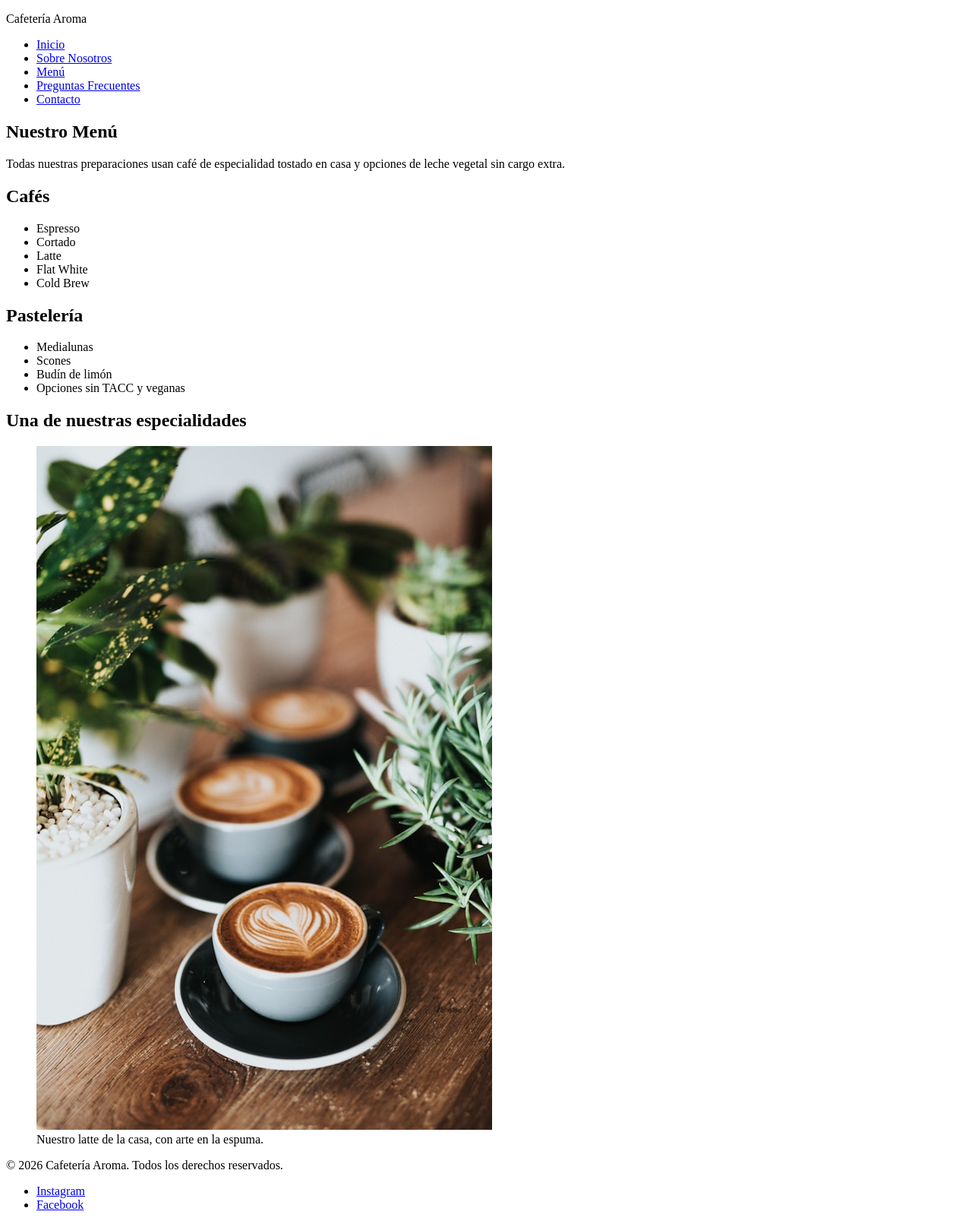
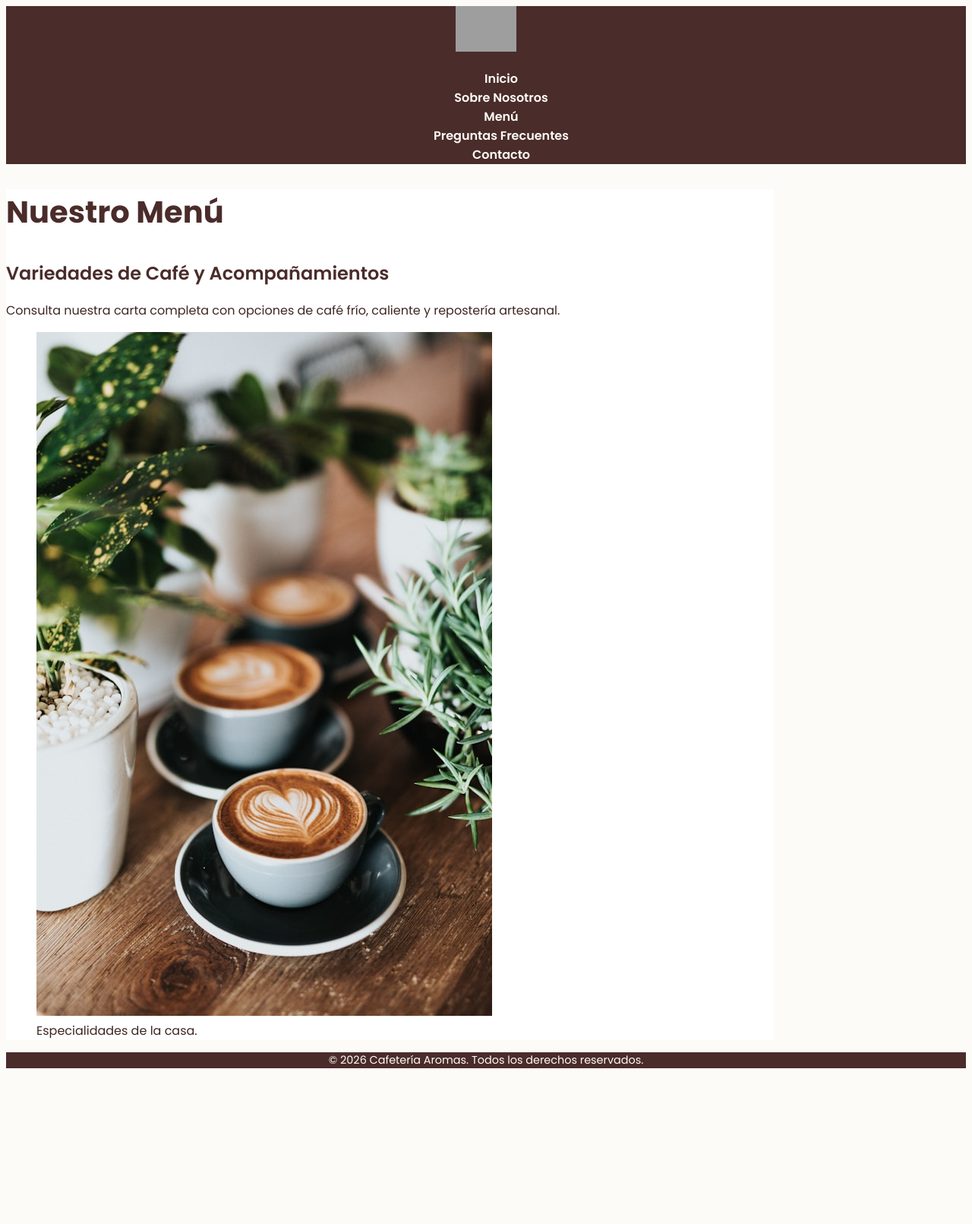
Before and after one commit to Agustinmaciel7/cafeteria-aromas, a plain HTML site: page pages/menu.html in a window 1280 px wide. Shown: the whole page at 76% size. After the commit the page ends 1421 px from the top, so only its background shows below. Drawn offline with Linux system fonts and the light colour scheme; grey boxes are pictures that could not be loaded.

Commit message:
style: actualizar estilos tipograficos y paleta de colores
Se aplicó una nueva paleta de colores, ajustes en los tamaños de fuente, line-height y refinamiento de estilos generales para mejorar la legibilidad y presentación visual.

```diff
--- a/pages/menu.html
+++ b/pages/menu.html
@@ -3,69 +3,42 @@
 <head>
   <meta charset="UTF-8">
   <meta name="viewport" content="width=device-width, initial-scale=1.0">
-    <title>Cafetería Aroma - Menú</title>
+  <title>Menú - Cafetería Aromas</title>
+  <link rel="stylesheet" href="../styles/styles.css">
 </head>
 <body>
 
-    <header>
-        <p>Cafetería Aroma</p>
-        <nav>
+  <header class="header-principal">
+    <a href="../index.html">
+      <img src="../assets/LOGO-CAFETERIA.jpg" alt="Logo Cafetería Aromas" class="logo-header">
+    </a>
+    <nav class="nav-principal">
       <ul>
-                <li><a href="../index.html">Inicio</a></li>
-                <li><a href="sobre-nosotros.html">Sobre Nosotros</a></li>
-                <li><a href="menu.html">Menú</a></li>
-                <li><a href="faq.html">Preguntas Frecuentes</a></li>
-                <li><a href="contacto.html">Contacto</a></li>
+        <li><a href="../index.html" class="nav-link">Inicio</a></li>
+        <li><a href="sobre-nosotros.html" class="nav-link">Sobre Nosotros</a></li>
+        <li><a href="menu.html" class="nav-link">Menú</a></li>
+        <li><a href="faq.html" class="nav-link">Preguntas Frecuentes</a></li>
+        <li><a href="contacto.html" class="nav-link">Contacto</a></li>
       </ul>
     </nav>
   </header>
 
-    <main>
-
-        <section>
-            <h1>Nuestro Menú</h1>
-            <p>Todas nuestras preparaciones usan café de especialidad tostado en casa y opciones de leche vegetal sin cargo extra.</p>
+  <main class="main-contenido">
+    <section class="seccion-contenido">
+      <h1 class="titulo-principal">Nuestro Menú</h1>
+      <article class="tarjeta-articulo">
+        <h2 class="subtitulo">Variedades de Café y Acompañamientos</h2>
+        <p class="texto-parrafo">Consulta nuestra carta completa con opciones de café frío, caliente y repostería artesanal.</p>
+        <figure>
+          <img src="../assets/foto_menu.jpg" alt="Imagen del menú de la cafetería" class="imagen-destacada">
+          <figcaption>Especialidades de la casa.</figcaption>
+        </figure>
+      </article>
     </section>
-
-        <section>
-            <h2>Cafés</h2>
-            <ul>
-                <li>Espresso</li>
-                <li>Cortado</li>
-                <li>Latte</li>
-                <li>Flat White</li>
-                <li>Cold Brew</li>
-            </ul>
-        </section>
-
-        <section>
-            <h2>Pastelería</h2>
-            <ul>
-                <li>Medialunas</li>
-                <li>Scones</li>
-                <li>Budín de limón</li>
-                <li>Opciones sin TACC y veganas</li>
-            </ul>
-        </section>
-
-        <section>
-            <h2>Una de nuestras especialidades</h2>
-            <figure>
-                <img src="../assets/foto_menu.jpg" alt="Tres tazas de café con latte art sobre una mesa de madera rodeadas de plantas">
-                <figcaption>Nuestro latte de la casa, con arte en la espuma.</figcaption>
-            </figure>
-        </section>
-
   </main>
 
-    <footer>
-        <p>&copy; 2026 Cafetería Aroma. Todos los derechos reservados.</p>
-        <nav>
-            <ul>
-                <li><a href="https://instagram.com">Instagram</a></li>
-                <li><a href="https://facebook.com">Facebook</a></li>
-            </ul>
-        </nav>
+  <footer class="footer-principal">
+    <p class="texto-footer">&copy; 2026 Cafetería Aromas. Todos los derechos reservados.</p>
   </footer>
 
 </body>
--- /dev/null
+++ b/styles/styles.css
@@ -0,0 +1,80 @@
+/* ==========================================
+   CONFIGURACIÓN GENERAL Y FUENTES
+   ========================================== */
+@import url('https://fonts.googleapis.com/css2?family=Poppins:wght@400;600;700&display=swap');
+/* fuente: 'Poppins', sans-serif */
+body {
+  font-family: 'Poppins', sans-serif;
+  background-color: #fdfbf7;
+  color: #3e2723;
+}
+
+/* ==========================================
+   ENCABEZADO Y NAVEGACIÓN
+   ========================================== */
+.header-principal {
+  background-color: #4a2c2a;
+  text-align: center;
+}
+
+.logo-header {
+  height: 60px;
+
+}
+
+.nav-principal ul {
+  list-style: none;
+}
+
+
+.nav-link {
+  color: #fdfbf7;
+  text-decoration: none;
+  font-weight: 600;
+}
+
+.nav-link:hover {
+  color: #d7ccc8;
+}
+
+/* ==========================================
+SECCIONES Y CONTENIDO PRINCIPAL
+   ========================================== */
+.main-contenido {
+  width: 80%;
+}
+
+.titulo-principal {
+  font-size: 2.5rem;
+  font-weight: 700;
+  color: #4a2c2a;
+}
+
+.seccion-contenido {
+  background-color: #ffffff;
+}
+
+
+.subtitulo {
+  font-size: 1.5rem;
+  font-weight: 600;
+  color: #4a2c2a;
+}
+
+.texto-parrafo {
+  font-size: 1rem;
+  color: #3e2723;
+  line-height: 1.5;
+}
+
+/* ==========================================
+PIE DE PÁGINA
+   ========================================== */
+.footer-principal {
+  background-color: #4a2c2a;
+  color: #fdfbf7;
+  text-align: center;
+}
+.texto-footer {
+  font-size: 0.9rem;
+}
```
Also changed, not shown: index.html (+25 -46 lines), pages/contacto.html (+25 -48 lines), pages/faq.html (+25 -46 lines), pages/sobre-nosotros.html (+25 -46 lines), 1 other file. Lines whose indentation alone changed are shown as unchanged.
